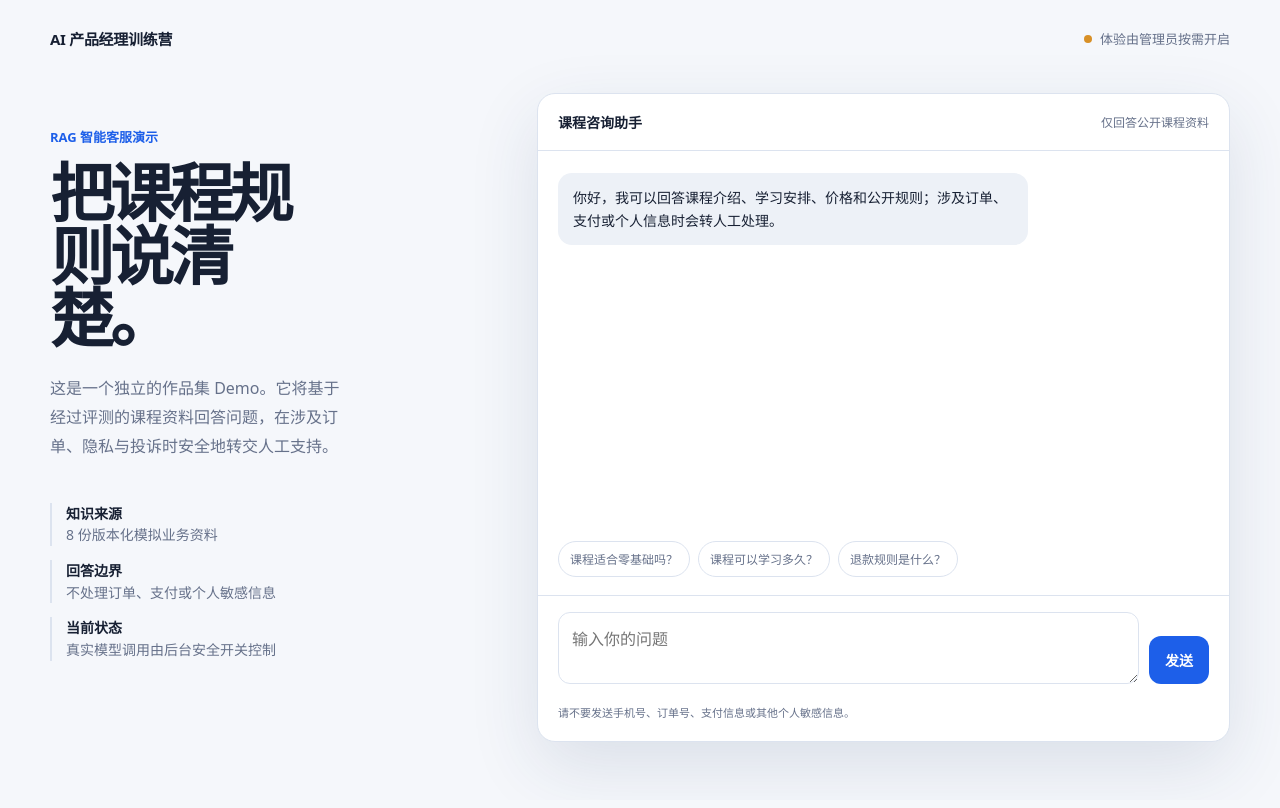
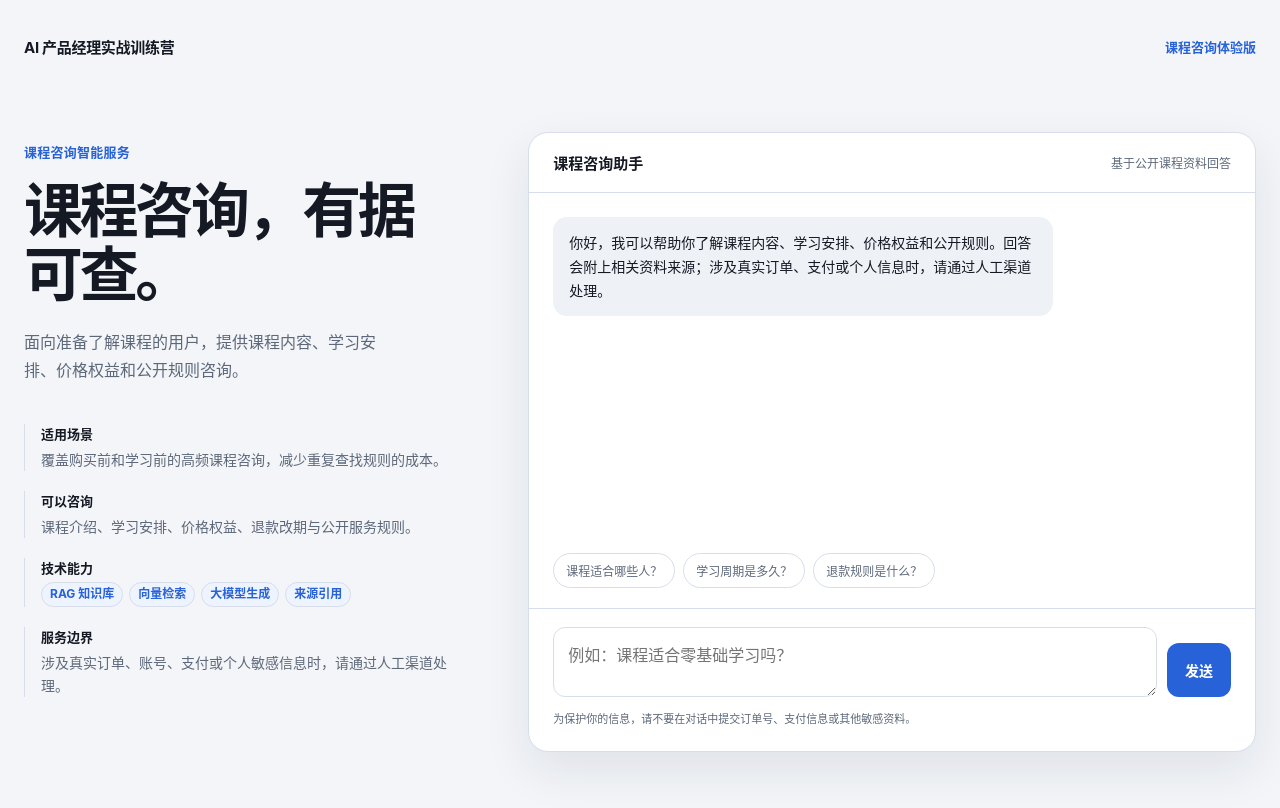
Before and after one commit to jewelry0908/rag-customer-service-portfolio, a plain HTML site: page frontend/index.html in a window 1280 px wide. Drawn offline with Linux system fonts and the light colour scheme.

Commit message:
refine: polish customer service experience page (#3)
Co-authored-by: jewelry0908 <205056770+jewelry0908@users.noreply.github.com>

```diff
--- a/frontend/index.html
+++ b/frontend/index.html
@@ -5,37 +5,38 @@
     <meta name="viewport" content="width=device-width, initial-scale=1" />
     <meta
       name="description"
-      content="用于作品集展示的 RAG 智能客服演示。"
+      content="AI 产品经理实战训练营课程咨询体验版，基于 RAG 知识库回答课程相关问题。"
     />
-    <title>AI 产品经理训练营 | 智能客服</title>
+    <title>课程咨询体验版 | AI 产品经理实战训练营</title>
     <style>
       :root {
         color-scheme: light dark;
-        --canvas: #f5f7fb;
+        --canvas: #f3f5f8;
         --surface: #ffffff;
-        --surface-muted: #edf1f7;
-        --ink: #172033;
-        --ink-muted: #66718a;
-        --line: #dce3ef;
-        --blue: #1d5fe9;
-        --blue-deep: #164abc;
-        --blue-soft: #eaf1ff;
-        --shadow: 0 24px 70px rgb(30 56 99 / 12%);
-        --radius: 18px;
+        --surface-muted: #eef1f6;
+        --ink: #151923;
+        --ink-muted: #5d687a;
+        --line: #d7deea;
+        --blue: #2762d9;
+        --blue-deep: #1f4ea8;
+        --blue-soft: #edf3ff;
+        --shadow: 0 18px 48px rgb(24 38 69 / 9%);
+        --radius-large: 20px;
+        --radius-control: 12px;
       }
 
       @media (prefers-color-scheme: dark) {
         :root {
-          --canvas: #10141d;
-          --surface: #171d29;
-          --surface-muted: #202938;
-          --ink: #f3f6fb;
-          --ink-muted: #aeb9ca;
-          --line: #303c50;
-          --blue: #79a7ff;
-          --blue-deep: #a8c4ff;
-          --blue-soft: #1b325d;
-          --shadow: 0 24px 70px rgb(0 0 0 / 22%);
+          --canvas: #0f1117;
+          --surface: #171b25;
+          --surface-muted: #202634;
+          --ink: #f4f6fa;
+          --ink-muted: #adb7c8;
+          --line: #30394a;
+          --blue: #78a2ff;
+          --blue-deep: #a7c2ff;
+          --blue-soft: #1d315b;
+          --shadow: 0 18px 48px rgb(0 0 0 / 20%);
         }
       }
 
@@ -46,16 +47,27 @@
         min-height: 100dvh;
         background: var(--canvas);
         color: var(--ink);
-        font-family: ui-sans-serif, system-ui, -apple-system, BlinkMacSystemFont, "Segoe UI", sans-serif;
+        font-family: ui-sans-serif, -apple-system, BlinkMacSystemFont, "Segoe UI", "PingFang SC", "Microsoft YaHei", "Noto Sans CJK SC", sans-serif;
       }
 
       button, textarea { font: inherit; }
       button { cursor: pointer; }
+      .sr-only {
+        position: absolute;
+        width: 1px;
+        height: 1px;
+        padding: 0;
+        margin: -1px;
+        overflow: hidden;
+        clip: rect(0, 0, 0, 0);
+        white-space: nowrap;
+        border: 0;
+      }
 
       .shell {
-        width: min(1180px, calc(100% - 32px));
+        width: min(1240px, calc(100% - 48px));
         margin: 0 auto;
-        padding: 28px 0 44px;
+        padding: 24px 0 56px;
       }
 
       header {
@@ -63,83 +75,102 @@
         align-items: center;
         justify-content: space-between;
         gap: 16px;
-        margin-bottom: 44px;
+        min-height: 44px;
+        margin-bottom: clamp(36px, 5vw, 64px);
       }
 
       .brand {
         font-size: 15px;
-        font-weight: 760;
+        font-weight: 700;
         letter-spacing: -0.02em;
       }
 
       .status {
-        display: inline-flex;
-        align-items: center;
-        gap: 8px;
-        color: var(--ink-muted);
+        color: var(--blue);
         font-size: 13px;
-      }
-
-      .status-mark {
-        width: 8px;
-        height: 8px;
-        border-radius: 50%;
-        background: #d89027;
+        font-weight: 650;
       }
 
       main {
         display: grid;
-        grid-template-columns: minmax(250px, 0.78fr) minmax(0, 1.22fr);
-        gap: 44px;
+        grid-template-columns: minmax(290px, 0.74fr) minmax(0, 1.26fr);
+        gap: clamp(40px, 6vw, 88px);
         align-items: start;
       }
 
-      .intro { padding: 34px 0; }
+      .intro { padding: 10px 0 0; }
       .eyebrow {
-        margin: 0 0 16px;
+        margin: 0 0 18px;
         color: var(--blue);
+        font-size: 13px;
+        font-weight: 700;
+        letter-spacing: 0.02em;
+      }
+
+      h1 {
+        max-width: 10ch;
+        margin: 0;
+        font-size: clamp(44px, 4.6vw, 64px);
+        font-weight: 750;
+        letter-spacing: -0.055em;
+        line-height: 1.08;
+      }
+
+      .intro-copy {
+        max-width: 35ch;
+        margin: 22px 0 0;
+        color: var(--ink-muted);
+        font-size: 16px;
+        line-height: 1.75;
+      }
+
+      .overview {
+        display: grid;
+        gap: 20px;
+        margin: 40px 0 0;
+        padding: 0;
+      }
+
+      .overview-item {
+        padding-left: 16px;
+        border-left: 1px solid var(--line);
+      }
+
+      .overview dt {
+        margin: 0 0 5px;
+        color: var(--ink);
         font-size: 13px;
         font-weight: 700;
       }
 
-      h1 {
-        max-width: 8ch;
+      .overview dd {
         margin: 0;
-        font-size: clamp(40px, 5vw, 68px);
-        letter-spacing: -0.065em;
-        line-height: 0.98;
+        color: var(--ink-muted);
+        font-size: 14px;
+        line-height: 1.65;
       }
 
-      .intro-copy {
-        max-width: 32ch;
-        margin: 24px 0 0;
-        color: var(--ink-muted);
-        font-size: 16px;
-        line-height: 1.8;
+      .tech-stack {
+        display: flex;
+        flex-wrap: wrap;
+        gap: 6px;
       }
 
-      .facts {
-        display: grid;
-        gap: 14px;
-        margin: 42px 0 0;
-        padding: 0;
-        list-style: none;
+      .tech-stack span {
+        border: 1px solid var(--line);
+        border-radius: 999px;
+        background: var(--blue-soft);
+        color: var(--blue);
+        padding: 4px 8px;
+        font-size: 12px;
+        font-weight: 650;
+        line-height: 1.2;
       }
-
-      .facts li {
-        padding-left: 14px;
-        border-left: 2px solid var(--line);
-        color: var(--ink-muted);
-        font-size: 14px;
-        line-height: 1.55;
-      }
-
-      .facts strong { color: var(--ink); }
 
       .chat {
         overflow: hidden;
         border: 1px solid var(--line);
-        border-radius: var(--radius);
+        border-radius: var(--radius-large);
         background: var(--surface);
         box-shadow: var(--shadow);
       }
@@ -149,30 +180,30 @@
         align-items: center;
         justify-content: space-between;
         gap: 16px;
-        padding: 18px 20px;
+        padding: 19px 24px;
         border-bottom: 1px solid var(--line);
       }
 
-      .chat-title { font-size: 14px; font-weight: 750; }
+      .chat-title { font-size: 15px; font-weight: 700; }
       .chat-caption { color: var(--ink-muted); font-size: 12px; }
 
       #messages {
         display: grid;
         align-content: start;
         gap: 16px;
-        min-height: 390px;
-        max-height: 52dvh;
+        min-height: 360px;
+        max-height: 48dvh;
         overflow-y: auto;
-        padding: 22px 20px;
+        padding: 24px;
       }
 
       .message {
         width: fit-content;
-        max-width: min(92%, 470px);
-        padding: 13px 15px;
+        max-width: min(88%, 500px);
+        padding: 14px 16px;
         border-radius: 14px;
         font-size: 14px;
-        line-height: 1.65;
+        line-height: 1.7;
       }
 
       .assistant { background: var(--surface-muted); }
@@ -185,7 +216,7 @@
         display: flex;
         flex-wrap: wrap;
         gap: 8px;
-        padding: 0 20px 18px;
+        padding: 0 24px 20px;
       }
 
       .chip {
@@ -193,7 +224,7 @@
         border-radius: 999px;
         background: transparent;
         color: var(--ink-muted);
-        padding: 8px 11px;
+        padding: 8px 12px;
         font-size: 12px;
         transition: border-color .2s ease, color .2s ease, transform .2s ease;
       }
@@ -205,19 +236,19 @@
         display: grid;
         grid-template-columns: 1fr auto;
         gap: 10px;
-        padding: 16px 20px 20px;
+        padding: 18px 24px 14px;
         border-top: 1px solid var(--line);
       }
 
       textarea {
-        min-height: 48px;
+        min-height: 54px;
         max-height: 120px;
         resize: vertical;
         border: 1px solid var(--line);
-        border-radius: 12px;
+        border-radius: var(--radius-control);
         background: transparent;
         color: var(--ink);
-        padding: 13px;
+        padding: 14px;
         outline: none;
       }
 
@@ -225,14 +256,14 @@
 
       .send {
         align-self: end;
-        min-height: 48px;
+        min-height: 54px;
         border: 0;
-        border-radius: 12px;
+        border-radius: var(--radius-control);
         background: var(--blue);
         color: #fff;
-        padding: 0 16px;
+        padding: 0 18px;
         font-size: 14px;
-        font-weight: 720;
+        font-weight: 700;
         transition: background .2s ease, transform .2s ease;
       }
 
@@ -242,19 +273,29 @@
 
       .privacy {
         margin: 0;
-        padding: 0 20px 20px;
+        padding: 0 24px 22px;
         color: var(--ink-muted);
         font-size: 11px;
-        line-height: 1.55;
+        line-height: 1.6;
       }
 
-      @media (max-width: 800px) {
-        .shell { width: min(100% - 32px, 640px); padding-top: 20px; }
-        header { margin-bottom: 24px; }
-        main { grid-template-columns: 1fr; gap: 22px; }
-        .intro { padding: 12px 0 4px; }
-        .facts { margin-top: 26px; }
+      @media (max-width: 900px) {
+        .shell { width: min(100% - 32px, 680px); padding-top: 20px; }
+        header { margin-bottom: 32px; }
+        main { grid-template-columns: 1fr; gap: 30px; }
+        .intro { padding: 0; }
+        .overview { margin-top: 30px; }
         #messages { min-height: 340px; max-height: none; }
+      }
+
+      @media (max-width: 560px) {
+        .shell { width: min(100% - 28px, 680px); }
+        h1 { font-size: clamp(40px, 12vw, 54px); }
+        .chat-top, #messages, .chips, form { padding-left: 18px; padding-right: 18px; }
+        .chat-top { align-items: flex-start; flex-direction: column; gap: 5px; }
+        form { grid-template-columns: 1fr; padding-bottom: 12px; }
+        .send { width: 100%; }
+        .privacy { padding: 0 18px 18px; }
       }
 
       @media (prefers-reduced-motion: reduce) {
@@ -265,40 +306,54 @@
   <body>
     <div class="shell">
       <header>
-        <div class="brand">AI 产品经理训练营</div>
-        <div class="status"><span class="status-mark" aria-hidden="true"></span>体验由管理员按需开启</div>
+        <div class="brand">AI 产品经理实战训练营</div>
+        <div class="status">课程咨询体验版</div>
       </header>
 
       <main>
         <section class="intro" aria-labelledby="page-title">
-          <p class="eyebrow">RAG 智能客服演示</p>
-          <h1 id="page-title">把课程规则说清楚。</h1>
-          <p class="intro-copy">这是一个独立的作品集 Demo。它将基于经过评测的课程资料回答问题，在涉及订单、隐私与投诉时安全地转交人工支持。</p>
-          <ul class="facts">
-            <li><strong>知识来源</strong><br />8 份版本化模拟业务资料</li>
-            <li><strong>回答边界</strong><br />不处理订单、支付或个人敏感信息</li>
-            <li><strong>当前状态</strong><br />真实模型调用由后台安全开关控制</li>
-          </ul>
+          <p class="eyebrow">课程咨询智能服务</p>
+          <h1 id="page-title">课程咨询，有据可查。</h1>
+          <p class="intro-copy">面向准备了解课程的用户，提供课程内容、学习安排、价格权益和公开规则咨询。</p>
+          <dl class="overview">
+            <div class="overview-item">
+              <dt>适用场景</dt>
+              <dd>覆盖购买前和学习前的高频课程咨询，减少重复查找规则的成本。</dd>
+            </div>
+            <div class="overview-item">
+              <dt>可以咨询</dt>
+              <dd>课程介绍、学习安排、价格权益、退款改期与公开服务规则。</dd>
+            </div>
+            <div class="overview-item">
+              <dt>技术能力</dt>
+              <dd class="tech-stack"><span>RAG 知识库</span><span>向量检索</span><span>大模型生成</span><span>来源引用</span></dd>
+            </div>
+            <div class="overview-item">
+              <dt>服务边界</dt>
+              <dd>涉及真实订单、账号、支付或个人敏感信息时，请通过人工渠道处理。</dd>
+            </div>
+          </dl>
         </section>
 
         <section class="chat" aria-label="智能客服对话窗口">
           <div class="chat-top">
             <div class="chat-title">课程咨询助手</div>
-            <div class="chat-caption">仅回答公开课程资料</div>
+            <div class="chat-caption">基于公开课程资料回答</div>
           </div>
           <div id="messages" aria-live="polite">
-            <div class="message assistant">你好，我可以回答课程介绍、学习安排、价格和公开规则；涉及订单、支付或个人信息时会转人工处理。</div>
+            <div class="message assistant">你好，我可以帮助你了解课程内容、学习安排、价格权益和公开规则。回答会附上相关资料来源；涉及真实订单、支付或个人信息时，请通过人工渠道处理。</div>
           </div>
           <div class="chips" aria-label="示例问题">
-            <button class="chip" type="button">课程适合零基础吗？</button>
-            <button class="chip" type="button">课程可以学习多久？</button>
+            <button class="chip" type="button">课程适合哪些人？</button>
+            <button class="chip" type="button">学习周期是多久？</button>
             <button class="chip" type="button">退款规则是什么？</button>
           </div>
           <form id="chat-form">
-            <textarea id="question" maxlength="500" placeholder="输入你的问题" aria-label="输入你的问题"></textarea>
+            <label class="sr-only" for="question">请输入你的问题</label>
+            <textarea id="question" maxlength="500" placeholder="例如：课程适合零基础学习吗？"></textarea>
             <button class="send" type="submit">发送</button>
           </form>
-          <p class="privacy">请不要发送手机号、订单号、支付信息或其他个人敏感信息。</p>
+          <p class="privacy">为保护你的信息，请不要在对话中提交订单号、支付信息或其他敏感资料。</p>
         </section>
       </main>
     </div>
@@ -332,7 +387,7 @@
           sources.forEach((source, index) => {
             const item = document.createElement("div");
             item.className = "source";
-            item.textContent = `来源 ${index + 1} · ${source.title}｜${source.heading} · 相似度 ${source.similarity}`;
+            item.textContent = `来源 ${index + 1}：${source.title} / ${source.heading}（相似度 ${source.similarity}）`;
             sourceList.appendChild(item);
           });
           bubble.appendChild(sourceList);
```
